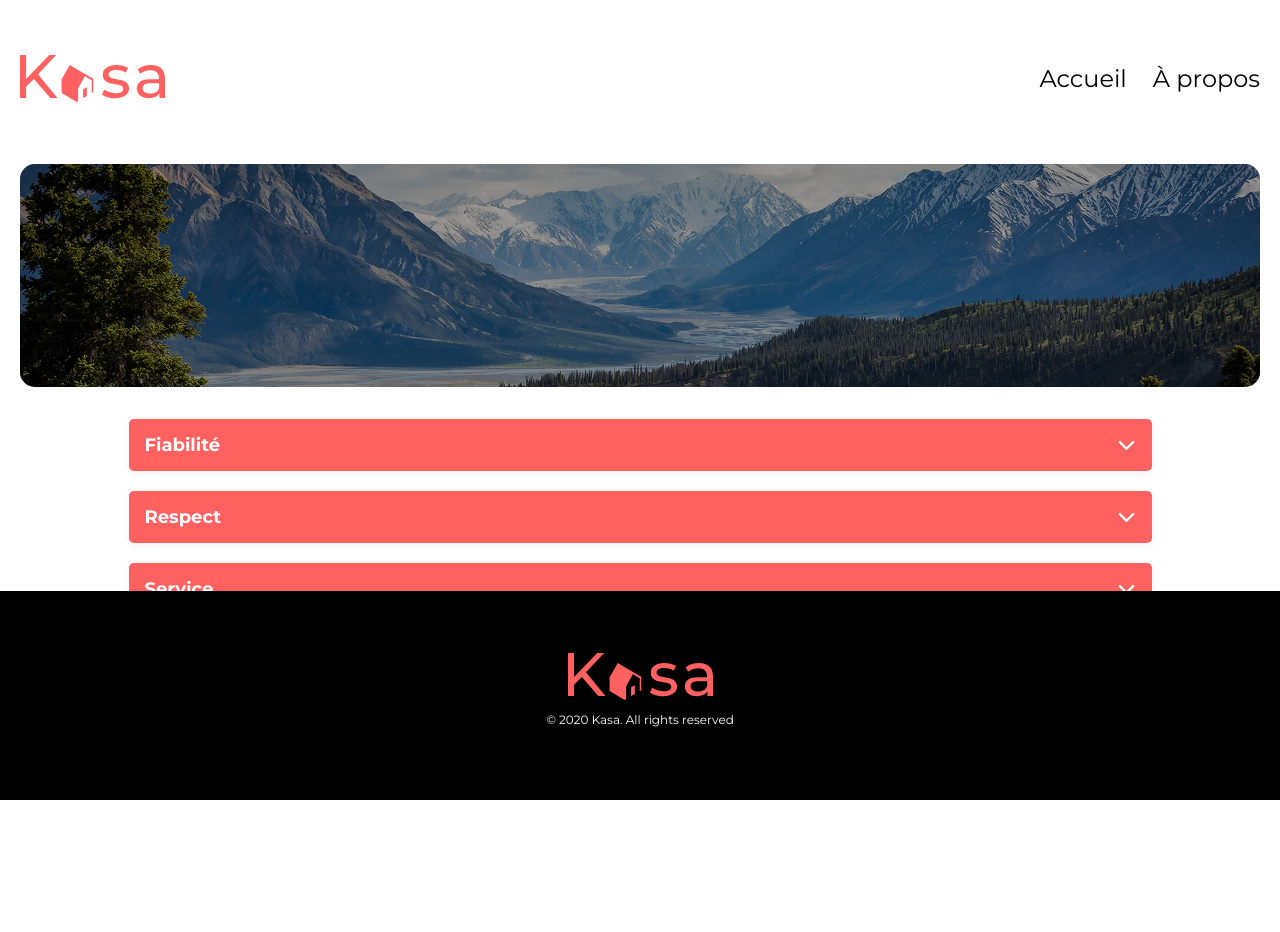
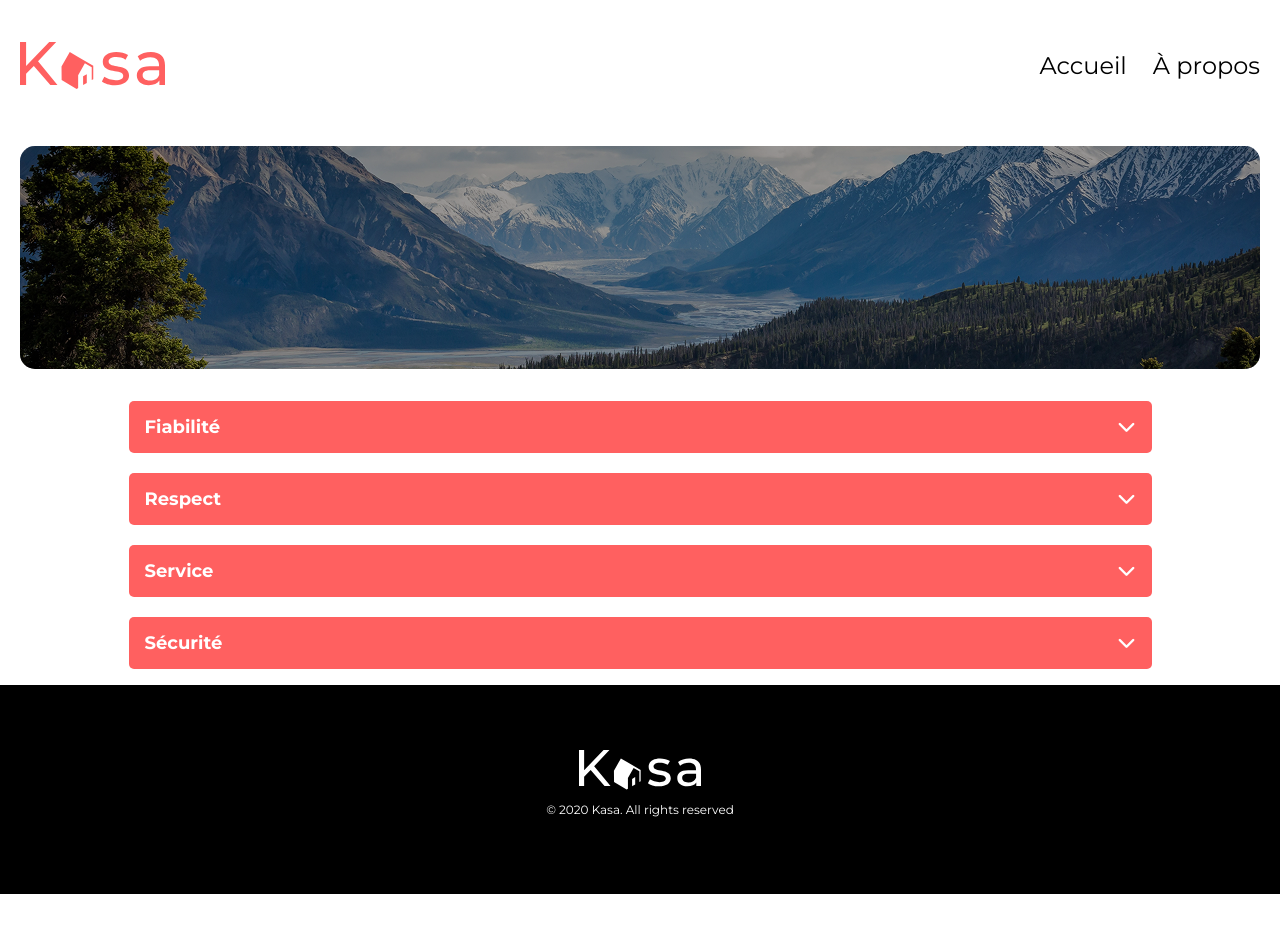
Before and after one commit to Siblife/Projet-7-OCR-Kasa-React-Vite, a React (Vite) app: page /about in a window 1280 px wide. Shown: the top 932 px of the page. After the commit the page ends 894 px from the top, so only its background shows below. Built offline with nearby package versions, Linux system fonts and the light colour scheme.

Commit message:
logo kasa blanc footer

```diff
--- a/index.html
+++ b/index.html
@@ -1,5 +1,5 @@
 <!doctype html>
-<html lang="en">
+<html lang="fr">
 
 <head>
   <meta charset="UTF-8" />
@@ -8,7 +8,8 @@
   <title>KASA</title>
 </head>
 
-<body id="root">
+<body>
+  <div id="root"></div>
   <script type="module" src="/src/main.jsx"></script>
 </body>
 
--- a/src/components/Footer.jsx
+++ b/src/components/Footer.jsx
@@ -1,9 +1,10 @@
 import "../styles/Footer.scss"
+import logo from './../assets/Logo_Kasa_Blanc.svg'
 
 function Footer () {
   return (
     <footer>
-      <img src=".\src\assets\LOGO_mobile.svg" alt="Logo Kasa" className="footerLogo"/>
+      <img src={logo} alt="Logo Kasa" className="footerLogo"/>
       <p>© 2020 Kasa. All rights reserved</p>
     </footer>
   )
--- a/src/components/Header.jsx
+++ b/src/components/Header.jsx
@@ -1,10 +1,11 @@
 import { Link } from 'react-router-dom';
 import '/src/styles/Header.scss';
+import logo from './../assets/LOGO_mobile.svg'
 
 function Header() {
   return (
     <header>
-        <img src=".\src\assets\LOGO_mobile.svg" alt="Logo Kasa" />
+        <img src={logo} alt="Logo Kasa" />
       <nav>
         <Link to="/">Accueil</Link>
         <Link to="/about">À propos</Link>
--- a/src/router/Router.jsx
+++ b/src/router/Router.jsx
@@ -4,20 +4,22 @@ import Home from "../pages/Home";
 import About from "../pages/About";
 import NotFound from "../pages/NotFound";
 import Logement from "../pages/Logement";
-import Header from '../components/Header';
-import Footer from '../components/Footer';
+import Header from "../components/Header";
+import Footer from "../components/Footer";
 
 export default function AppRouter() {
   return (
     <BrowserRouter>
-    <Header />
+      <Header />
+      <main>
         <Routes>
           <Route path="/" element={<Home />} />
           <Route path="/about" element={<About />} />
           <Route path="/logement/:id" element={<Logement />} />
           <Route path="*" element={<NotFound />} />
         </Routes>
-        <Footer />
+      </main>
+      <Footer />
     </BrowserRouter>
   );
 }
--- a/src/styles/Collapse.scss
+++ b/src/styles/Collapse.scss
@@ -1,11 +1,13 @@
 .collapse {
-  border-radius: 5px;
-  background: #f7f7f7;
   overflow: hidden;
-  box-shadow: 0 2px 8px #0001;
   transition: box-shadow 0.3s;
 
+  ul {
+    list-style-type: none;
+  }
+
   &_header {
+    border-radius: 5px;
     display: flex;
     justify-content: space-between;
     align-items: center;
@@ -34,7 +36,7 @@
   }
 
   &_content {
-    max-height: 0;
+    height: 0;
     overflow: hidden;
     background: white;
     color: #333;
@@ -43,6 +45,7 @@
   }
 
   &.open .collapse_content {
+    height: auto;
     max-height: 500px;
     padding: 16px;
   }
--- a/src/styles/Footer.scss
+++ b/src/styles/Footer.scss
@@ -3,14 +3,9 @@ footer {
   flex-direction: column;
   justify-content: center;
   align-items: center;
-  width: 100vw;
-  min-width: 100vw;
-  left: 0;
-  bottom: 0;
+  width: 100%;
   height: 209px;
   background: black;
-  position: fixed;
-  z-index: 10;
   margin: 0;
   padding: 0;
 
@@ -28,5 +23,4 @@ footer {
 
 body {
   min-height: 100vh;
-  padding-bottom: 209px;
 }
--- a/src/styles/Header.scss
+++ b/src/styles/Header.scss
@@ -3,6 +3,7 @@ header {
   justify-content: space-between;
   align-items: center;
   width: 1240px;
+  height: 50px;
   max-width: 1240px;
   margin: 40px auto 0 auto;
   padding: 0;
--- a/src/styles/Logement.scss
+++ b/src/styles/Logement.scss
@@ -37,6 +37,7 @@
   font-size: 1.3rem;
   font-weight: 700;
   margin-bottom: 6px;
+  margin: 0;
 }
 
 .logement_location {
@@ -141,11 +142,9 @@
     gap: 40px;
   }
   .logement_col_left {
-    flex: 1 1 0;
     min-width: 0;
     display: flex;
     flex-direction: column;
-    gap: 16px;
   }
   .logement_col_right {
     flex: 0 0 260px;
@@ -153,7 +152,7 @@
     display: flex;
     flex-direction: column;
     align-items: flex-end;
-    gap: 18px;
+    gap: 65px;
   }
   .logement_rating {
     margin-top: 18px;
@@ -184,4 +183,9 @@
   .host_name {
     font-size: 18px;
   }
+
+  .host_picture {
+    width: 64px;
+    height: 64px;
+  }
 }
--- a/src/styles/index.css
+++ /dev/null
@@ -1,68 +0,0 @@
-:root {
-  font-family: system-ui, Avenir, Helvetica, Arial, sans-serif;
-  line-height: 1.5;
-  font-weight: 400;
-
-  color-scheme: light dark;
-  color: rgba(0, 0, 0, 0.87);
-  background-color: #242424;
-
-  font-synthesis: none;
-  text-rendering: optimizeLegibility;
-  -webkit-font-smoothing: antialiased;
-  -moz-osx-font-smoothing: grayscale;
-}
-
-a {
-  font-weight: 500;
-  color: #646cff;
-  text-decoration: inherit;
-}
-a:hover {
-  color: #535bf2;
-}
-
-body {
-  margin: 0;
-  display: flex;
-  place-items: center;
-  min-width: 320px;
-  min-height: 100vh;
-}
-
-h1 {
-  font-size: 3.2em;
-  line-height: 1.1;
-}
-
-button {
-  border-radius: 8px;
-  border: 1px solid transparent;
-  padding: 0.6em 1.2em;
-  font-size: 1em;
-  font-weight: 500;
-  font-family: inherit;
-  background-color: #1a1a1a;
-  cursor: pointer;
-  transition: border-color 0.25s;
-}
-button:hover {
-  border-color: #646cff;
-}
-button:focus,
-button:focus-visible {
-  outline: 4px auto -webkit-focus-ring-color;
-}
-
-@media (prefers-color-scheme: light) {
-  :root {
-    color: #213547;
-    background-color: #ffffff;
-  }
-  a:hover {
-    color: #747bff;
-  }
-  button {
-    background-color: #f9f9f9;
-  }
-}
--- a/src/styles/main.scss
+++ b/src/styles/main.scss
@@ -1,10 +1,14 @@
 @import url("https://fonts.googleapis.com/css?family=Montserrat:400,700&display=swap");
-@import "./Logement.scss";
+
+
+* {
+  box-sizing: border-box;
+
+}
 
 body {
   font-family: "Montserrat", Arial, sans-serif;
   margin: 0;
-  padding: 15px;
   max-width: 100%;
   display: flex;
   flex-direction: column;
@@ -13,4 +17,5 @@ body {
 
 main {
   padding: 1rem;
+  min-height: calc(100vh - 209px - 90px);
 }
```
Also changed, not shown: src/assets/Logo_Kasa_Blanc.svg (added).
